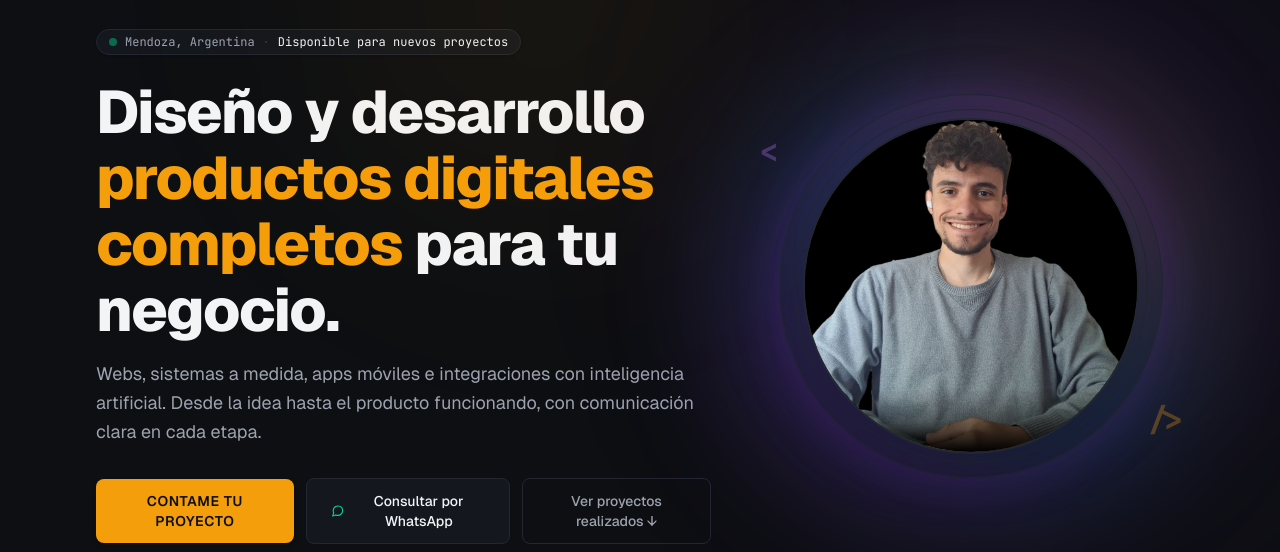
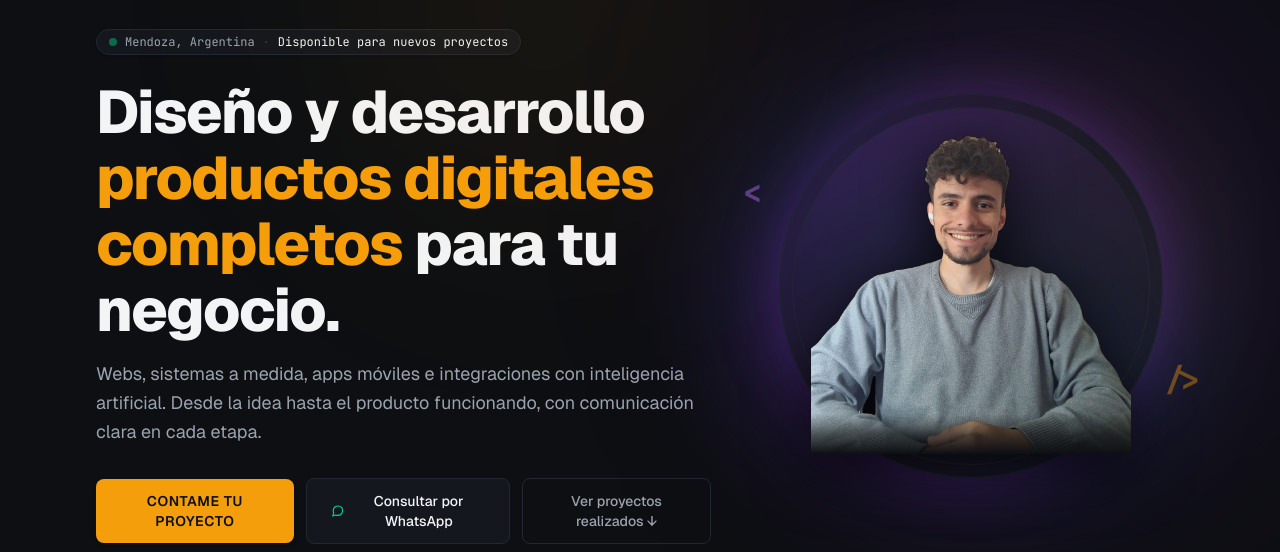
Before and after one commit to h4che404/portfolio, a Next.js app: page / in a window 1280 px wide. Shown: the part 149-701 px from the top of the page. Built offline with nearby package versions, Linux system fonts and the light colour scheme; no server answers.

Commit message:
feat: use transparent profile cutout with glowing halo backdrop

```diff
--- a/components/sections/hero.tsx
+++ b/components/sections/hero.tsx
@@ -95,51 +95,54 @@ export function Hero() {
 
           {/* Right Column: Visual Portrait Showcase */}
           <div className="flex justify-center lg:col-span-5 lg:justify-end">
-            <div className="relative mx-auto flex w-full max-w-[320px] items-center justify-center sm:max-w-[380px] lg:max-w-[420px]">
-              {/* Diffuse aura glow (purple, sky blue & orange accent) */}
+            <div className="relative mx-auto flex w-full max-w-[340px] items-center justify-center sm:max-w-[400px] lg:max-w-[440px]">
+              {/* Diffuse ambient glow (purple, electric blue, and warm orange) */}
               <div
-                className="pointer-events-none absolute -inset-6 rounded-full bg-gradient-to-tr from-purple-600/30 via-sky-500/20 to-accent/25 blur-3xl"
+                className="pointer-events-none absolute -inset-4 rounded-full bg-gradient-to-tr from-purple-600/35 via-sky-500/20 to-accent/25 blur-3xl opacity-80"
                 aria-hidden="true"
               />
 
-              {/* Decorative circular halo container */}
-              <div className="relative flex items-center justify-center">
+              {/* Decorative halo backdrop directly behind cutout */}
+              <div className="relative flex w-full items-center justify-center">
                 {/* Outer orbital halo ring */}
                 <div
-                  className="relative flex h-72 w-72 items-center justify-center rounded-full border border-purple-500/30 bg-gradient-to-b from-purple-500/10 via-transparent to-transparent p-3.5 shadow-[0_0_60px_-15px_rgba(147,51,234,0.35)] sm:h-80 sm:w-80 lg:h-96 lg:w-96"
+                  className="absolute h-72 w-72 rounded-full border border-purple-500/35 bg-gradient-to-br from-purple-900/30 via-surface/60 to-surface/20 p-3 shadow-[0_0_70px_-12px_rgba(147,51,234,0.4)] sm:h-80 sm:w-80 lg:h-96 lg:w-96"
                   aria-hidden="true"
                 >
-                  {/* Secondary inner ring */}
-                  <div className="h-full w-full rounded-full border border-accent/20" />
+                  {/* Secondary inner ring with accent orange touch */}
+                  <div className="h-full w-full rounded-full border border-accent/30 bg-gradient-to-b from-purple-500/10 via-transparent to-transparent" />
                 </div>
 
-                {/* Photo container */}
-                <div className="absolute h-64 w-64 overflow-hidden rounded-full border-2 border-purple-500/40 bg-black shadow-2xl sm:h-72 sm:w-72 lg:h-84 lg:w-84">
-                  <Image
-                    src="/profile.jpg"
-                    alt={profile.name}
-                    width={400}
-                    height={400}
-                    priority
-                    className="h-full w-full object-cover object-top"
-                  />
-                  {/* Subtle bottom fade to blend base seamlessly */}
-                  <div className="pointer-events-none absolute inset-x-0 bottom-0 h-16 bg-gradient-to-t from-black via-black/40 to-transparent" />
-                </div>
-
-                {/* Floating decorative cyber accents */}
+                {/* Floating cyber accents */}
                 <span
-                  className="pointer-events-none absolute -left-3 top-10 select-none font-mono text-2xl font-bold text-purple-400/30 sm:-left-5 sm:text-3xl"
+                  className="pointer-events-none absolute -left-2 top-14 select-none font-mono text-2xl font-bold text-purple-400/40 sm:-left-4 sm:text-3xl"
                   aria-hidden="true"
                 >
                   &lt;
                 </span>
                 <span
-                  className="pointer-events-none absolute -right-3 bottom-10 select-none font-mono text-2xl font-bold text-accent/30 sm:-right-5 sm:text-3xl"
+                  className="pointer-events-none absolute -right-2 bottom-14 select-none font-mono text-2xl font-bold text-accent/40 sm:-right-4 sm:text-3xl"
                   aria-hidden="true"
                 >
                   /&gt;
                 </span>
+
+                {/* Cutout Photo Layer */}
+                <div className="relative z-10 w-64 pt-4 sm:w-72 lg:w-80">
+                  <Image
+                    src="/profile.png"
+                    alt={profile.name}
+                    width={400}
+                    height={400}
+                    priority
+                    className="h-auto w-full object-contain drop-shadow-[0_15px_30px_rgba(0,0,0,0.8)]"
+                  />
+                  {/* Subtle fade at the very bottom edge */}
+                  <div
+                    className="pointer-events-none absolute inset-x-0 bottom-0 h-10 bg-gradient-to-t from-background via-background/60 to-transparent"
+                    aria-hidden="true"
+                  />
+                </div>
               </div>
             </div>
           </div>
```
Also changed, not shown: public/profile.jpg (deleted), public/profile.png (added).
